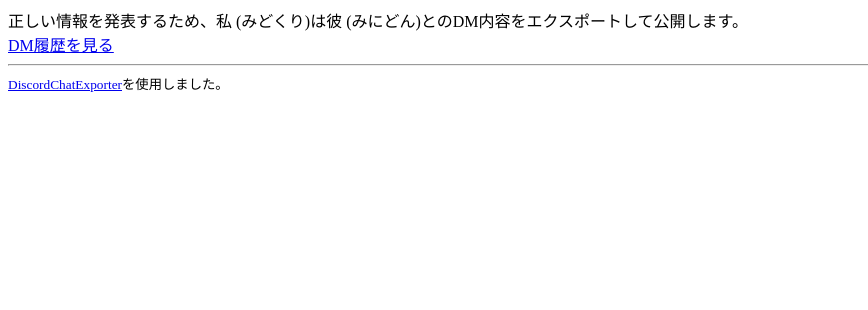
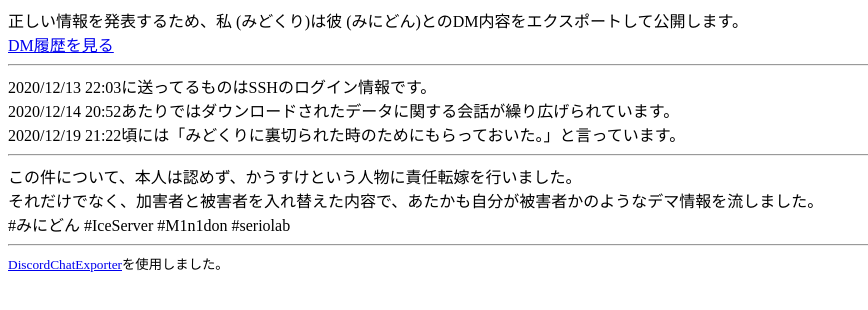
Before and after one commit to midokuriserver/minidon, a plain HTML site: page index.html in a window 1280 px wide. Shown: the whole page, without its empty margins (0-868 px from the left). Drawn offline with Linux system fonts and the light colour scheme.

Commit message:
Update index.html

```diff
--- a/index.html
+++ b/index.html
@@ -9,6 +9,14 @@
         正しい情報を発表するため、私 (みどくり)は彼 (みにどん)とのDM内容をエクスポートして公開します。<br>
         <a href="export.html">DM履歴を見る</a>
         <hr>
+        2020/12/13 22:03に送ってるものはSSHのログイン情報です。<br>
+        2020/12/14 20:52あたりではダウンロードされたデータに関する会話が繰り広げられています。<br>
+        2020/12/19 21:22頃には「みどくりに裏切られた時のためにもらっておいた。」と言っています。
+        <hr>
+        この件について、本人は認めず、かうすけという人物に責任転嫁を行いました。<br>
+        それだけでなく、加害者と被害者を入れ替えた内容で、あたかも自分が被害者かのようなデマ情報を流しました。<br>
+        #みにどん #IceServer #M1n1don #seriolab
+        <hr>
         <small><a href="https://github.com/Tyrrrz/DiscordChatExporter">DiscordChatExporter</a>を使用しました。</small>
     </body>
 </html>
```
